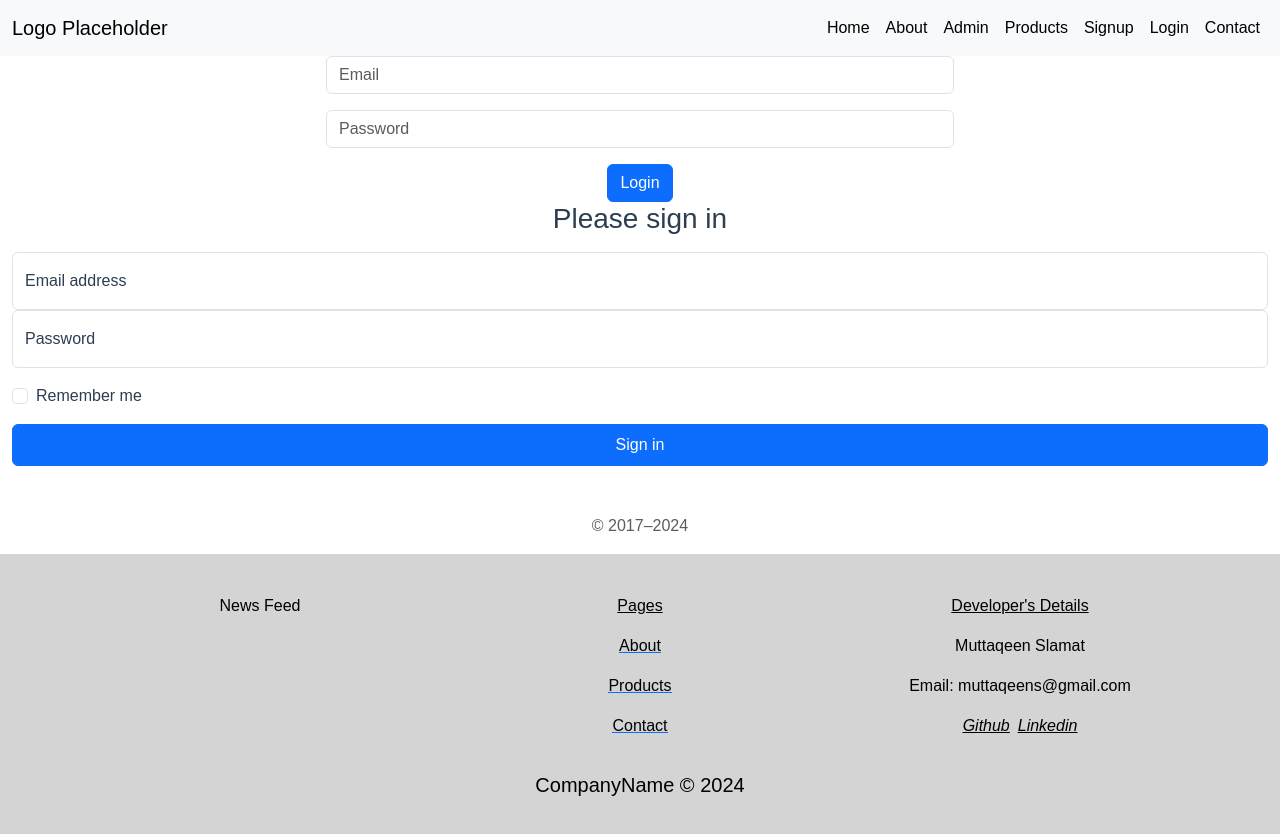
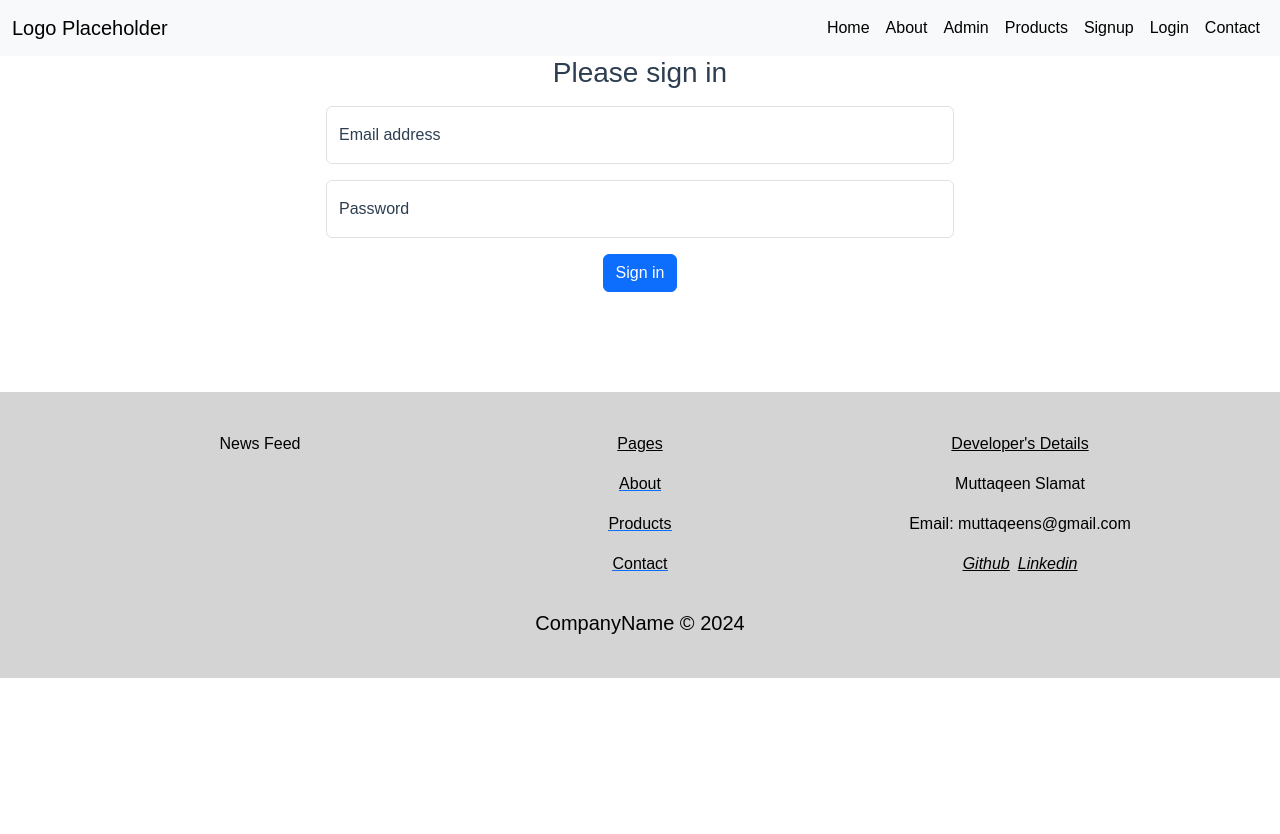
Before and after one commit to Muttaqeen-Slamat/CapStone-Muttaqeen, a Vue app: page /login in a window 1280 px wide. Shown: the top 834 px of the page. After the commit the page ends 800 px from the top, so only its background shows below. Built offline with nearby package versions, Linux system fonts and the light colour scheme; the HTML template or start-up script is replaced by a standard one.

Commit message:
update to login form works way better

```diff
--- a/src/views/LoginView.vue
+++ b/src/views/LoginView.vue
@@ -2,42 +2,31 @@
 <template>
   <div class="container-fluid">
     <!-- Login form -->
-    <div class="mb-3">
-      <input type="email" class="form-control w-50 mx-auto" required placeholder="Email" v-model="payload.email">
+    <!-- <div class="mb-3 form-floating" >
+      <input type="email" class="form-control w-50 mx-auto" required placeholder="Email" id="floatingInput" v-model="payload.email">
+      <label for="floatingInput">Email address</label>
     </div>
     <div class="mb-3">
       <div class="row">
         <div class="col">
-          <input
-            class="form-control w-50 mx-auto"
-            required
-            placeholder="Password"
-            v-model="payload.emailPwd"
-          />
+          <input class="form-control w-50 mx-auto" required placeholder="Password" v-model="payload.emailPwd">
         </div>
       </div>
     </div>
-    <button type="button" class="btn btn-primary" @click="login">Login</button>
+    <button type="button" class="btn btn-primary" @click="login">Login</button> -->
     <form>
     <h1 class="h3 mb-3 fw-normal">Please sign in</h1>
 
-    <div class="form-floating">
-      <input type="email" class="form-control" id="floatingInput" placeholder="name@example.com">
+    <div class="form-floating w-50 mx-auto m-3">
+      <input type="email" class="form-control" id="floatingInput" placeholder="name@example.com" v-model="payload.email">
       <label for="floatingInput">Email address</label>
     </div>
-    <div class="form-floating">
-      <input type="password" class="form-control" id="floatingPassword" placeholder="Password">
+    <div class="form-floating w-50 mx-auto m-3">
+      <input type="password" class="form-control"  id="floatingPassword" placeholder="Password" v-model="payload.emailPwd">
       <label for="floatingPassword">Password</label>
     </div>
 
-    <div class="form-check text-start my-3">
-      <input class="form-check-input" type="checkbox" value="remember-me" id="flexCheckDefault">
-      <label class="form-check-label" for="flexCheckDefault">
-        Remember me
-      </label>
-    </div>
-    <button class="btn btn-primary w-100 py-2" type="submit">Sign in</button>
-    <p class="mt-5 mb-3 text-body-secondary">© 2017–2024</p>
+    <button class="btn btn-primary " type="button" @click="login">Sign in</button>
   </form>
   </div>
 </template>
@@ -74,4 +63,8 @@ form {
     display: block;
     margin-top: 0em;
 }
+
+button{
+  margin-bottom: 100px;
+}
 </style>
```
